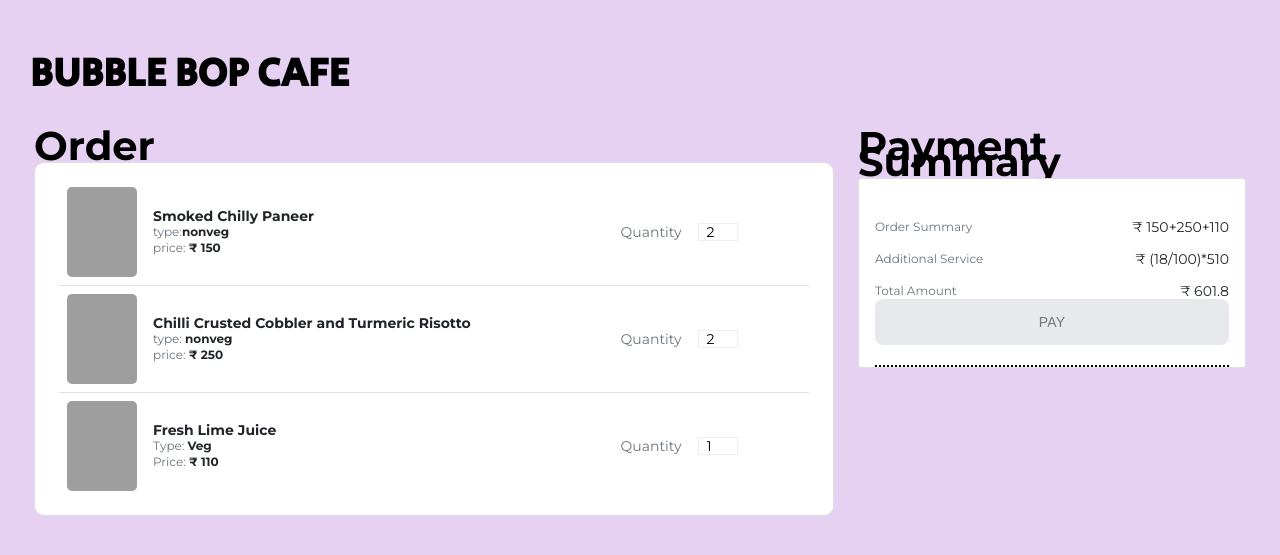
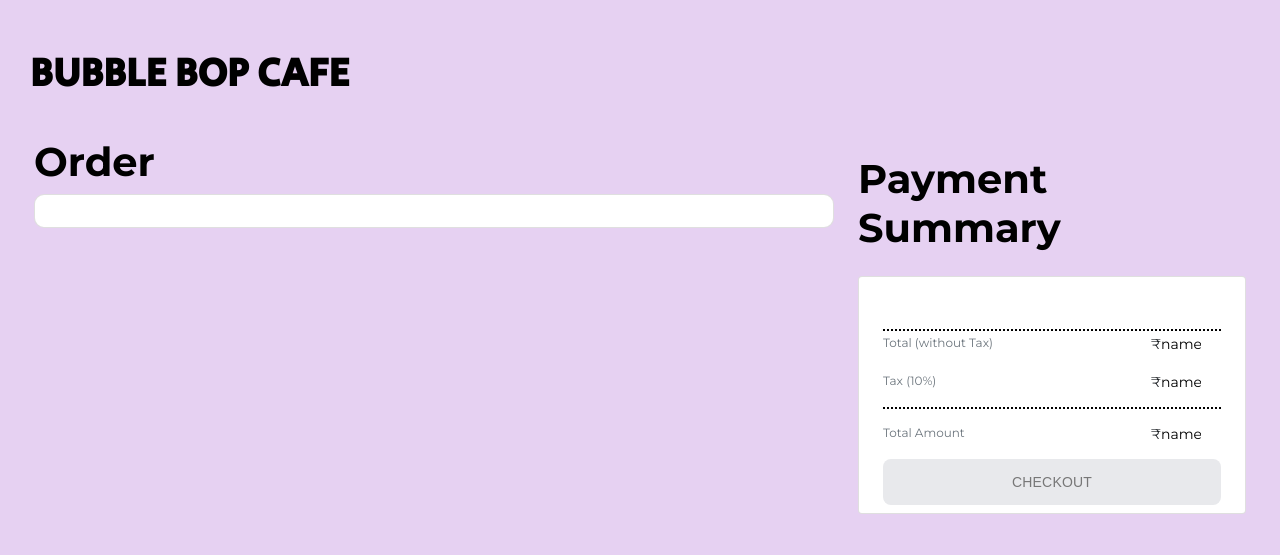
Before and after one commit to Shades-en/Bubble-Bop-Food-Dine-In, a Django app: template ineuron/dineIn/templates/dineIn/checkout.html in a window 1280 px wide. Shown: the top 555 px of the page. Run offline with Django 3.2, Linux system fonts and the light colour scheme; the template is opened without the code that fills it, so the values that code supplies are empty; some libraries are stand-ins or nearby versions; grey boxes are pictures that could not be loaded.

Commit message:
User function complete

```diff
--- a/ineuron/dineIn/static/dineIn/checkout.css
+++ b/ineuron/dineIn/static/dineIn/checkout.css
@@ -61,6 +61,12 @@
     border-radius: 5px
 }
 
+tr{
+    display: flex;
+    flex-wrap: wrap;
+    justify-content: space-between;
+}
+
 td {
     vertical-align: middle
 }
@@ -117,9 +123,12 @@
     border: 1px solid #ccc;
     border-radius: 50%
 }
+
+
 .pb-2{
     font-size: 40px;
     color: rgb(0, 0, 0);
+    padding-bottom: 1.5rem!important;
 }
 .fis
 {
@@ -141,15 +150,12 @@
         border: none;
         border-radius: 8px;
         padding: 15px;
-        /* padding-left: 215px; */
         justify-content:center;
         font-family: 'Rubik', sans-serif;
         cursor: pointer;
         text-transform: uppercase;
         background: #e8e9ec;
         color: #777;
-        /* border-bottom-left-radius: 4px;
-        border-bottom-right-radius: ; */
         letter-spacing: 0.2px;
         outline: 0;
         -webkit-transition: all .3s;
@@ -159,3 +165,29 @@
 .payd:hover{
     color: #9807ec;
 }
+
+.payment-summary p{
+    line-height: initial;
+}
+
+
+
+.price, .quantity{
+    width: 25%!important;
+    border: none;
+    text-align: right;
+}
+
+.amount{
+    border: none;
+    text-align: right;
+    width: 20%!important
+}
+
+.quantity{
+    text-align: right;
+}
+
+#price, #tax, #final, #total{
+    text-align: end;
+}
--- a/ineuron/dineIn/static/dineIn/login.css
+++ b/ineuron/dineIn/static/dineIn/login.css
@@ -6,9 +6,9 @@
   }
 
   body {
+    width: 100%;
     background:url("images/vintage-old-rustic-cutlery-dark.jpg");
     background-size: cover;
-    /* background: black; */
     font-family: 'Rubik', sans-serif;
     height:100vh;
     background-position: 50%;
--- a/ineuron/dineIn/static/dineIn/order.css
+++ b/ineuron/dineIn/static/dineIn/order.css
@@ -61,7 +61,6 @@
 
 a.signout{
     color: #000000;
-
 }
 
 a.signout:hover{
--- a/ineuron/dineIn/templates/dineIn/checkout.html
+++ b/ineuron/dineIn/templates/dineIn/checkout.html
@@ -13,6 +13,7 @@
     <link rel="stylesheet" type="text/css" href="https://cdnjs.cloudflare.com/ajax/libs/jquery/3.2.1/jquery.min.js">
     <link rel="stylesheet" type="text/css" href="https://use.fontawesome.com/releases/v5.7.2/css/all.css">
     {% load static %}
+    {% load filters %}
     <link rel="stylesheet"  href="{% static 'dineIn/checkout.css' %}">
     <title>BUBBLE BOP CAFE | checkout</title>
 </head>
@@ -29,72 +30,30 @@
                     <div class="table-responsive px-md-4 px-2 pt-3">
                         <table class="table table-borderless">
                             <tbody>
+                                {% for order in orders %}
                                 <tr class="border-bottom">
                                     <td>
                                         <div class="d-flex align-items-center">
                                             <div> <img class="pic"
-                                                    src="https://b.zmtcdn.com/data/dish_photos/f73/63ae1c6e8b2cfff4b2859d061bc41f73.jpg?fit=around|130:130&crop=130:130;*,*"
+                                                    src={{order.0.image}}
                                                     alt=""> </div>
                                             <div class="ps-3 d-flex flex-column justify-content">
-                                                <p class="fw-bold"><span class="">Smoked Chilly Paneer</span></p> <small
+                                                <p class="fw-bold"><span class="">{{order.0.name}}</span></p> <small
                                                     class=" d-flex"> <span class=" text-muted">type:</span> <span
-                                                        class=" fw-bold">nonveg</span> </small> <small class=""> <span
+                                                        class=" fw-bold">{{order.0.type}}</span> </small> <small class=""> <span
                                                         class=" text-muted">price:</span> <span class=" fw-bold">₹
-                                                        150</span> </small>
+                                                        {{order.0.price}}</span> </small>
                                             </div>
                                         </div>
                                     </td>
                                     <td>
                                         <div class="d-flex align-items-center"> <span
                                                 class="pe-3 text-muted">Quantity</span> <span class="pe-3"> <input
-                                                    class="ps-2" type="number" value="2"></span>
+                                                    class="ps-2" type="number" disabled value={{order.1}} min="0"></span>
                                         </div>
                                     </td>
                                 </tr>
-                                <tr class="border-bottom">
-                                    <td>
-                                        <div class="d-flex align-items-center">
-                                            <div> <img class="pic"
-                                                    src="https://b.zmtcdn.com/data/dish_photos/f73/63ae1c6e8b2cfff4b2859d061bc41f73.jpg?fit=around|130:130&crop=130:130;*,*"
-                                                    alt=""> </div>
-                                            <div class="ps-3 d-flex flex-column">
-                                                <p class="fw-bold">Chilli Crusted Cobbler and Turmeric Risotto</p><small
-                                                    class=""> <span class=" text-muted">type:</span> <span
-                                                        class="fw-bold">nonveg</span> </small> <small class=""> <span
-                                                        class=" text-muted">price:</span> <span class="fw-bold">₹
-                                                        250</span> </small>
-                                            </div>
-                                        </div>
-                                    </td>
-                                    <td>
-                                        <div class="d-flex align-items-center"> <span
-                                                class="pe-3 text-muted">Quantity</span> <span class="pe-3"> <input
-                                                    class="ps-2" type="number" value="2"></span>
-                                        </div>
-                                    </td>
-                                </tr>
-                                <tr class="">
-                                    <td>
-                                        <div class="d-flex align-items-center">
-                                            <div> <img class="pic"
-                                                    src="https://b.zmtcdn.com/data/dish_photos/0ef/e6c8ae4d5d6414141f8b72827af4f0ef.jpg?output-format=webp&fit=around|130:130&crop=130:130;*,*"
-                                                    alt=""> </div>
-                                            <div class="ps-3 d-flex flex-column">
-                                                <p class="fw-bold">Fresh Lime Juice</p> <small class=""> <span
-                                                        class=" text-muted">Type:</span> <span
-                                                        class="fw-bold">Veg</span> </small> <small class=""> <span
-                                                        class=" text-muted">Price:</span> <span class="fw-bold">₹
-                                                        110</span> </small>
-                                            </div>
-                                        </div>
-                                    </td>
-                                    <td>
-                                        <div class="d-flex align-items-center"> <span
-                                                class="pe-3 text-muted">Quantity</span> <span class="pe-3"> <input
-                                                    class="ps-2" type="number" value="1"></span>
-                                        </div>
-                                    </td>
-                                </tr>
+                                {% endfor %}
                             </tbody>
                         </table>
                     </div>
@@ -104,20 +63,37 @@
         <div class="col-lg-4 payment-summary radi">
             <p class="fw-bold pt-lg-0 pt-4 pb-2">Payment Summary</p>
             <div class="card px-md-3 px-2 pt-4">
-                <div class="d-flex flex-column b-bottom">
-                    <div class="d-flex justify-content-between py-3"> <small class="text-muted">Order Summary</small>
-                        <p id="price">₹ 150+250+110</p>
-                    </div>
-                    <div class="d-flex justify-content-between pb-3"> <small class="text-muted">Additional
-                            Service</small>
-                        <p id="tax">₹ (18/100)*510</p>
-                    </div>
-                    <div class="d-flex justify-content-between"> <small class="text-muted">Total Amount</small>
-                        <p id="total">₹ 601.8</p>
-                    </div>
-                    <div class="payd">
-                        <input type="submit" value="PAY" class="payb">
-                    </div>
+                <div class="d-flex flex-column p-2">
+                    <form id="bill" method="POST">
+                        {% csrf_token %}
+                        <div class="b-bottom"">
+                            {% for order in orders %}
+                                <div class="d-flex justify-content-between py-1 "> <small class="text-muted">{{order.0.name}}</small>
+                                    <p id="price">
+                                        <input type="text" class="quantity" name={{order.0|private:"_id"}} value={{order.1}} readonly> * &nbsp;&nbsp; ₹<input type="text" class="price" value={{order.0.price}} name="price" disabled>
+                                    </p>
+                                </div>
+                            {% endfor %}
+                        </div>
+                        <div class="d-flex justify-content-between py-1"> <small class="text-muted">Total (without Tax)</small>
+                            <p id="total">₹<input type="text" class="amount" value={{bill.total}} name="total" readonly></p>
+                        </div>
+                        <div class="d-flex justify-content-between py-3 b-bottom" id="taxes"> <small class="text-muted">Tax (10%)</small>
+                            <p id="tax">₹<input type="text" class="amount" value={{bill.tax}} name="tax" readonly></p>
+                        </div>
+                        <div class="d-flex justify-content-between py-3" id="final_amount"> <small class="text-muted">Total Amount</small>
+                            <p id="final">₹<input type="text" class="amount" value={{bill.final_amt}} name="final_amt" readonly></p>
+                        </div>
+                        {% if bill.total == 0 %}
+                        <div class="payd">
+                            <input type="submit" value="Checkout" class="payb" disabled>
+                        </div>
+                        {% else %}
+                        <div class="payd"></div>
+                            <input type="submit" value="Checkout" class="payb">
+                        </div>
+                        {% endif %}
+                    </form>
                 </div>
             </div>
         </div>
--- a/ineuron/dineIn/templates/dineIn/index.html
+++ b/ineuron/dineIn/templates/dineIn/index.html
@@ -47,8 +47,6 @@
             </form>
             {% endif %}
         </div>
-        <!-- partial -->
-          <!-- <script  src="./script.js"></script> -->
 
 </body>
 </html>
--- a/ineuron/dineIn/urls.py
+++ b/ineuron/dineIn/urls.py
@@ -5,5 +5,5 @@
 urlpatterns = [
     path('<int:id>', views.index, name='index'),
     path('<int:id>/delete', views.delete, name='delete'),
-    path('<int:id>/food_menu', views.food_menu, name='food_menu'),
+    path('<int:id>?otp=<int:otp>?verify=<str:user_id>/food_menu', views.food_menu, name='food_menu'),
 ]
```
Also changed, not shown: ineuron/dineIn/models.py (+4 -29 lines), ineuron/dineIn/static/dineIn/food_menu.css (+12 -1 lines), ineuron/dineIn/templates/dineIn/food_menu.html (+29 -35 lines), ineuron/dineIn/templates/dineIn/order.html (+9 -8 lines), ineuron/dineIn/utils.py (+44 -17 lines), ineuron/dineIn/views.py (+39 -26 lines), ineuron/dineIn/migrations/0001_initial.py, ineuron/dineIn/migrations/0002_auto_20220611_1219.py (deleted), ineuron/dineIn/migrations/0003_foodmenu_table_user.py (deleted), ineuron/dineIn/migrations/0004_table_order_no.py (deleted), ineuron/dineIn/migrations/0005_auto_20220612_0726.py (deleted).
